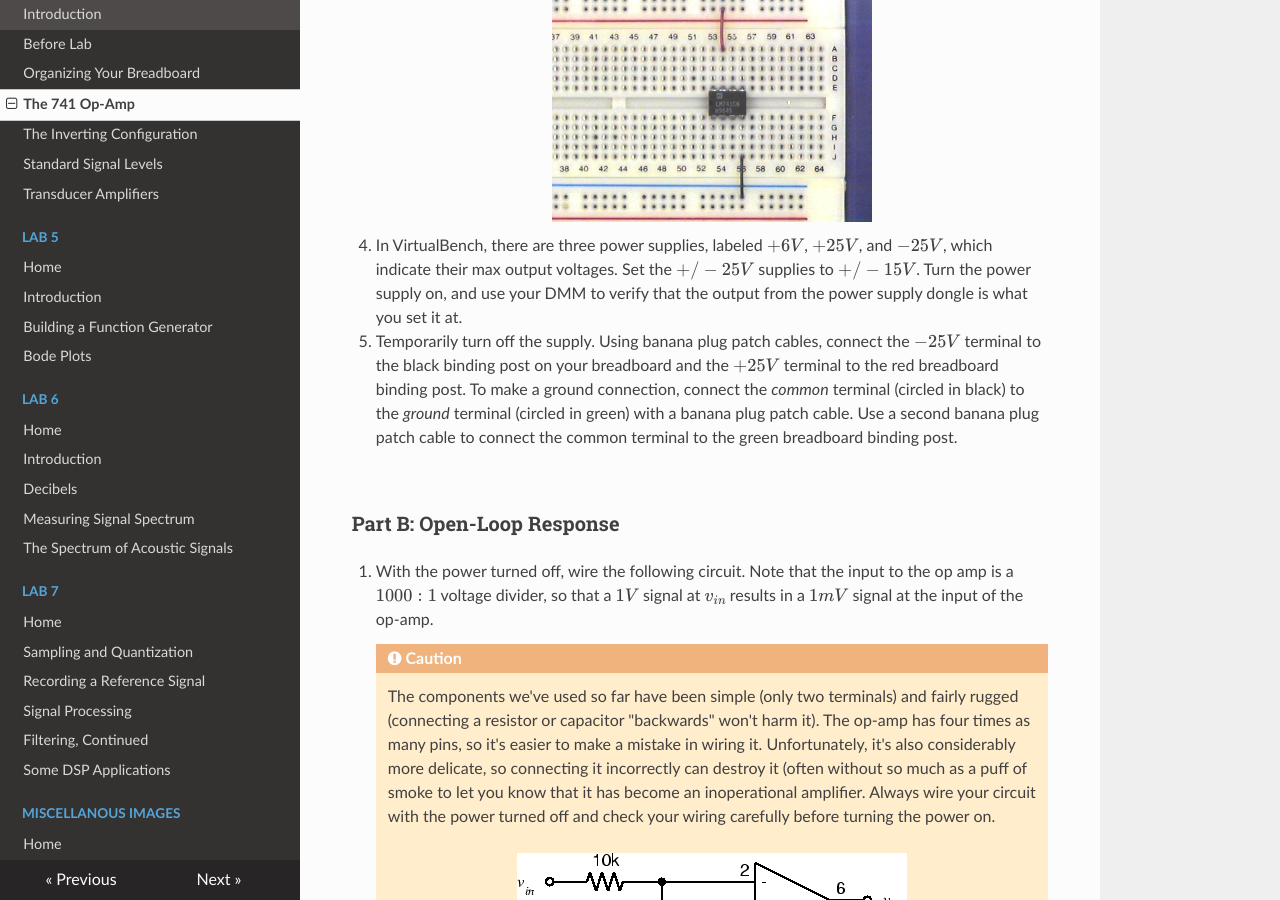
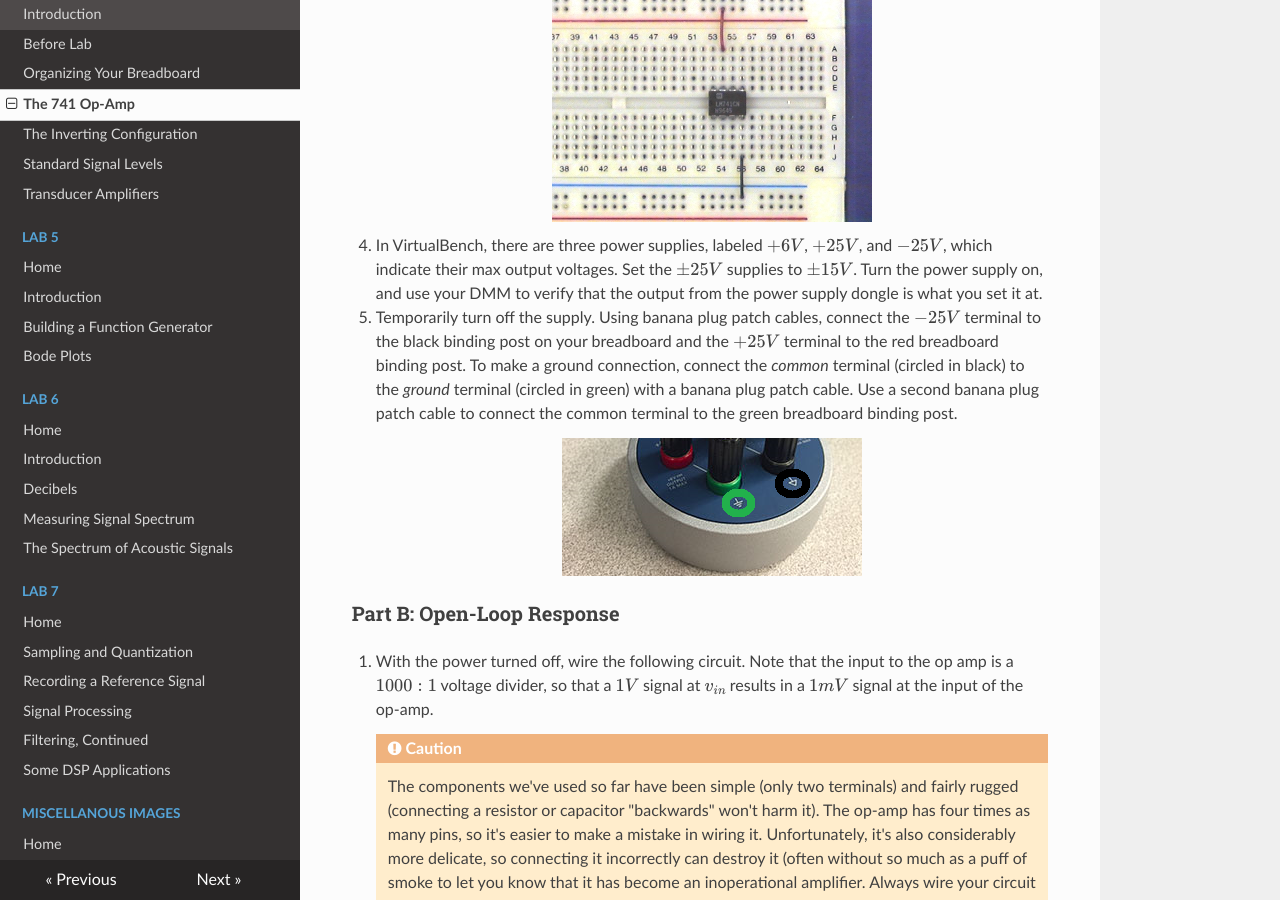
Before and after one commit to gvacaliuc/elec240website, an MkDocs documentation site: the page built from docs/lab4/experiment_4-1.md, in a window 1280 px wide and 900 px high, scrolled down 1532 px. Built offline with MkDocs 1.6.1, drawn with Linux system fonts in a browser that asks for light colours; nearby versions of some CDN libraries; formulas are drawn with MathJax 3; old or Windows-style settings are respelled for this version of MkDocs.

Commit message:
updated some latex math and added image

```diff
--- a/docs/lab4/experiment_4-1.md
+++ b/docs/lab4/experiment_4-1.md
@@ -83,8 +83,8 @@ itself.
     </center>
 
 4. In VirtualBench, there are three power supplies, labeled $+6V$, $+25V$, and
-   $-25V$, which indicate their max output voltages. Set the $+/-25V$ supplies
-   to $+/-15V$. Turn the power supply on, and use your DMM to verify that the
+   $-25V$, which indicate their max output voltages. Set the $\pm 25V$ supplies
+   to $\pm 15V$. Turn the power supply on, and use your DMM to verify that the
    output from the power supply dongle is what you set it at.
 
 5. Temporarily turn off the supply. Using banana plug patch cables, connect the
```
Also changed, not shown: docs/lab4/figs/common-gnd.png (added).
